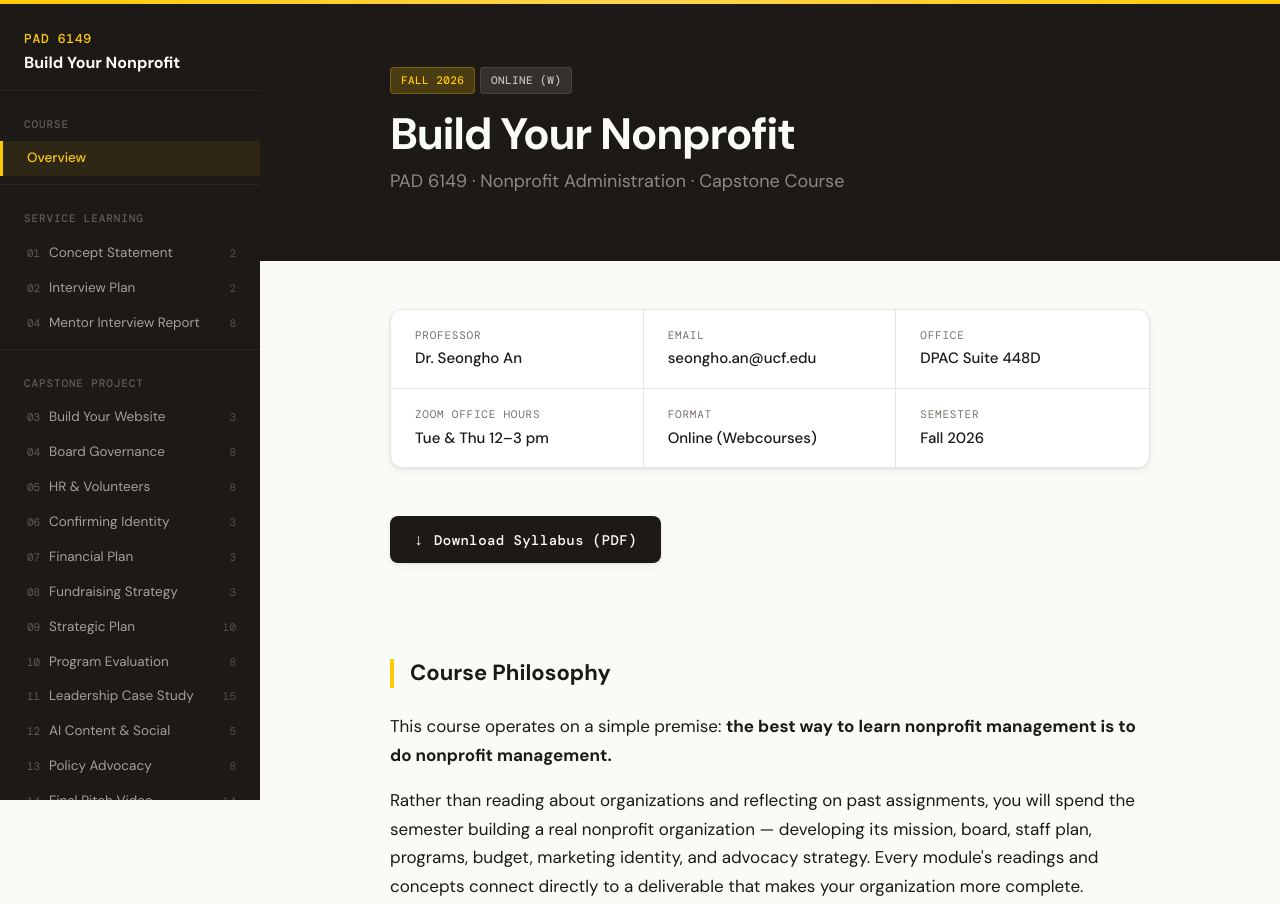
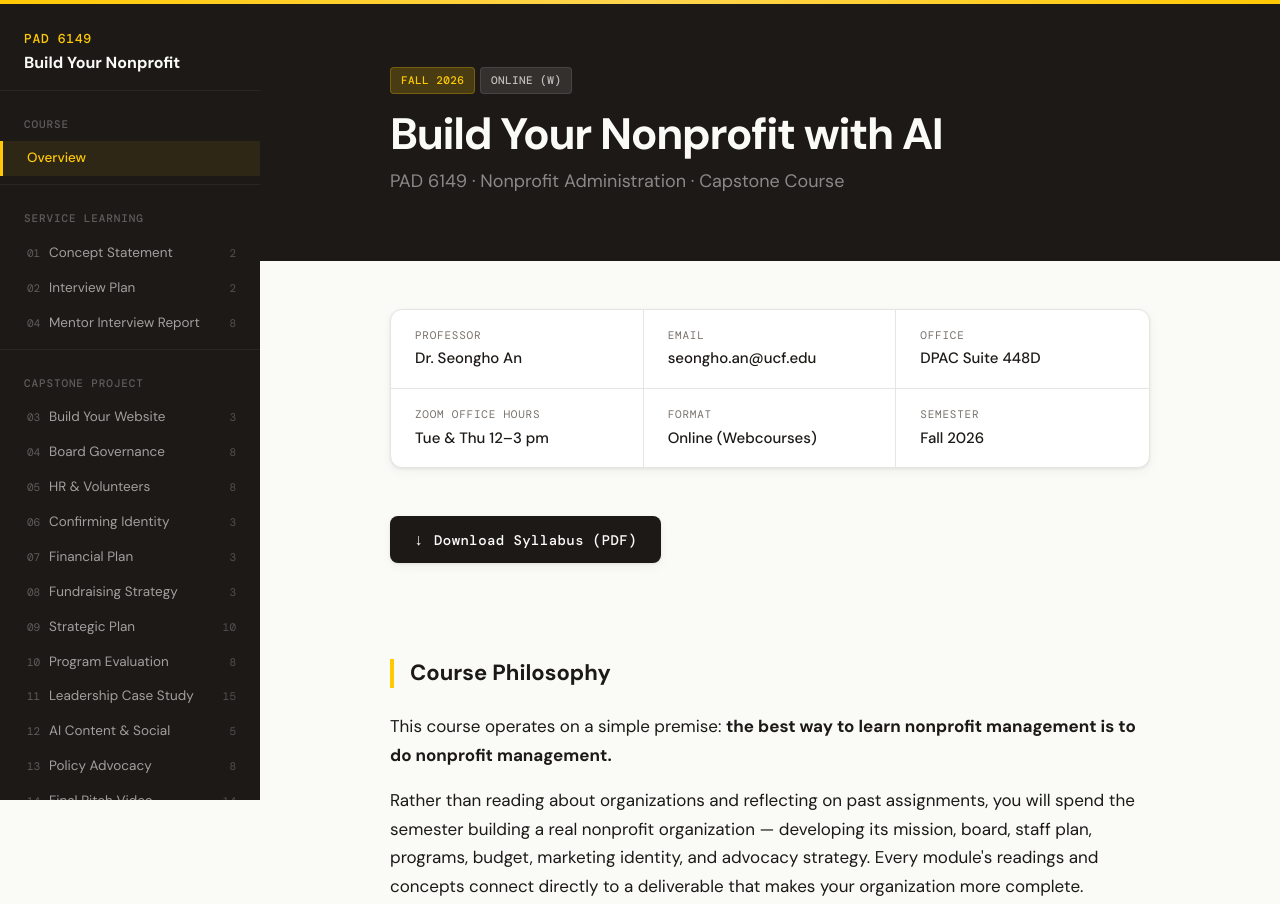
Before and after one commit to luanpao82/pad6149, a plain HTML site: page index.html in a window 1280 px wide. Shown: the top 904 px of the page. Drawn offline with nearby package versions, Linux system fonts and the light colour scheme.

Commit message:
Update hero title to Build Your Nonprofit with AI

```diff
--- a/index.html
+++ b/index.html
@@ -190,7 +190,7 @@ footer{margin-left:var(--sidebar);padding:var(--xl) var(--2xl);border-top:2px so
 <div class="hero">
 <div class="content">
   <span class="badge">Fall 2026</span> <span class="badge badge-muted">Online (W)</span>
-  <h1>Build Your Nonprofit</h1>
+  <h1>Build Your Nonprofit with AI</h1>
   <p class="subtitle">PAD 6149 &middot; Nonprofit Administration &middot; Capstone Course</p>
 </div>
 </div>
```
